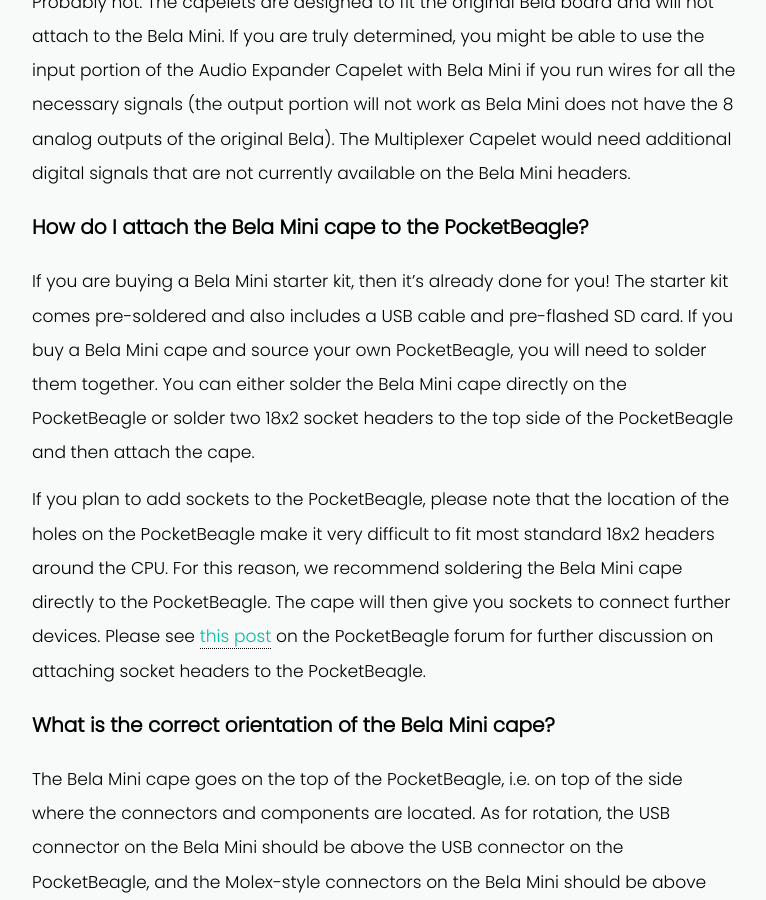
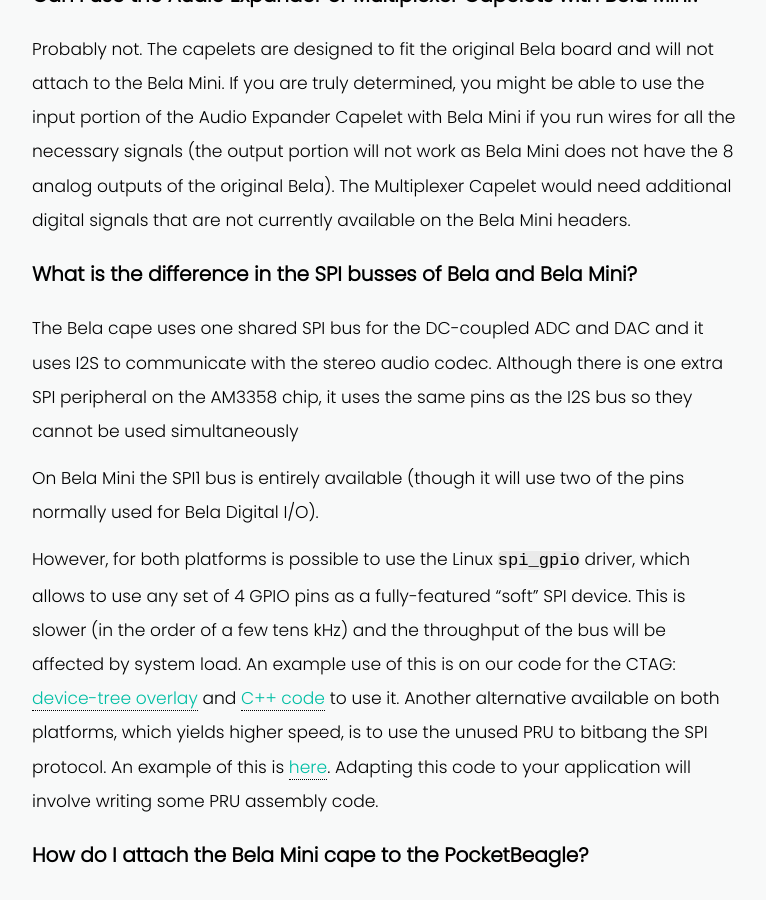
Before and after one commit to BelaPlatform/bela_newBlog, a Jekyll site: the page built from docs/_posts/2018-02-22-bela-mini-launch.markdown, in a window 1280 px wide and 900 px high, scrolled down 5893 px. Shown: the whole window, without its empty margins (256-1022 px from the left). Built offline with Jekyll 4.4.1, drawn with Linux system fonts in a browser that asks for light colours; nearby versions of some CDN libraries; some of the changed text lies outside the part shown.

Commit message:
on BBB only soft SPI is spare++

```diff
--- a/docs/_posts/2018-02-22-bela-mini-launch.markdown
+++ b/docs/_posts/2018-02-22-bela-mini-launch.markdown
@@ -65,6 +65,8 @@
 
 [Can I use the Audio Expander or Multiplexer Capelets with Bela Mini?](#can-i-use-the-audio-expander-or-multiplexer-capelets-with-bela-mini)
 
+[What is the difference in the SPI busses of Bela and Bela Mini?](#what-is-the-difference-in-the-spi-busses-of-bela-and-bela-mini)
+
 [How do I attach the Bela Mini cape to the PocketBeagle?](#how-do-i-attach-the-bela-mini-cape-to-the-pocketbeagle)
 
 [What is the correct orientation of the Bela Mini cape?](#what-is-the-correct-orientation-of-the-bela-mini-cape)
@@ -103,6 +105,14 @@
 
 Probably not. The capelets are designed to fit the original Bela board and will not attach to the Bela Mini. If you are truly determined, you might be able to use the input portion of the Audio Expander Capelet with Bela Mini if you run wires for all the necessary signals (the output portion will not work as Bela Mini does not have the 8 analog outputs of the original Bela). The Multiplexer Capelet would need additional digital signals that are not currently available on the Bela Mini headers.
 
+### What is the difference in the SPI busses of Bela and Bela Mini?
+
+The Bela cape uses one shared SPI bus for the DC-coupled ADC and DAC and it uses I2S to communicate with the stereo audio codec. Although there is one extra SPI peripheral on the AM3358 chip, it uses the same pins as the I2S bus so they cannot be used simultaneously
+
+On Bela Mini the SPI1 bus is entirely available (though it will use two of the pins normally used for Bela Digital I/O).
+
+However, for both platforms is possible to use the Linux `spi_gpio` driver, which allows to use any set of 4 GPIO pins as a fully-featured "soft" SPI device. This is slower (in the order of a few tens kHz) and the throughput of the bus will be affected by system load. An example use of this is on our code for the CTAG: [device-tree overlay](https://github.com/giuliomoro/Bela/blob/1651958f665d6e39fdcd5d293debeb4eae994f7c/resources/ctag/BELA-CTAG-00A0.dts) and [C++ code](https://github.com/giuliomoro/Bela/blob/1651958f665d6e39fdcd5d293debeb4eae994f7c/core/Spi_Codec.cpp) to use it.  Another alternative available on both platforms, which yields higher speed, is to use the unused PRU to bitbang the SPI protocol. An example of this is [here](https://github.com/giuliomoro/spi-pru). Adapting this code to your application will involve writing some PRU assembly code.
+
 ### How do I attach the Bela Mini cape to the PocketBeagle?
 
 If you are buying a Bela Mini starter kit, then it’s already done for you! The starter kit comes pre-soldered and also includes a USB cable and pre-flashed SD card. If you buy a Bela Mini cape and source your own PocketBeagle, you will need to solder them together. You can either solder the Bela Mini cape directly on the PocketBeagle or solder two 18x2 socket headers to the top side of the PocketBeagle and then attach the cape.
```
